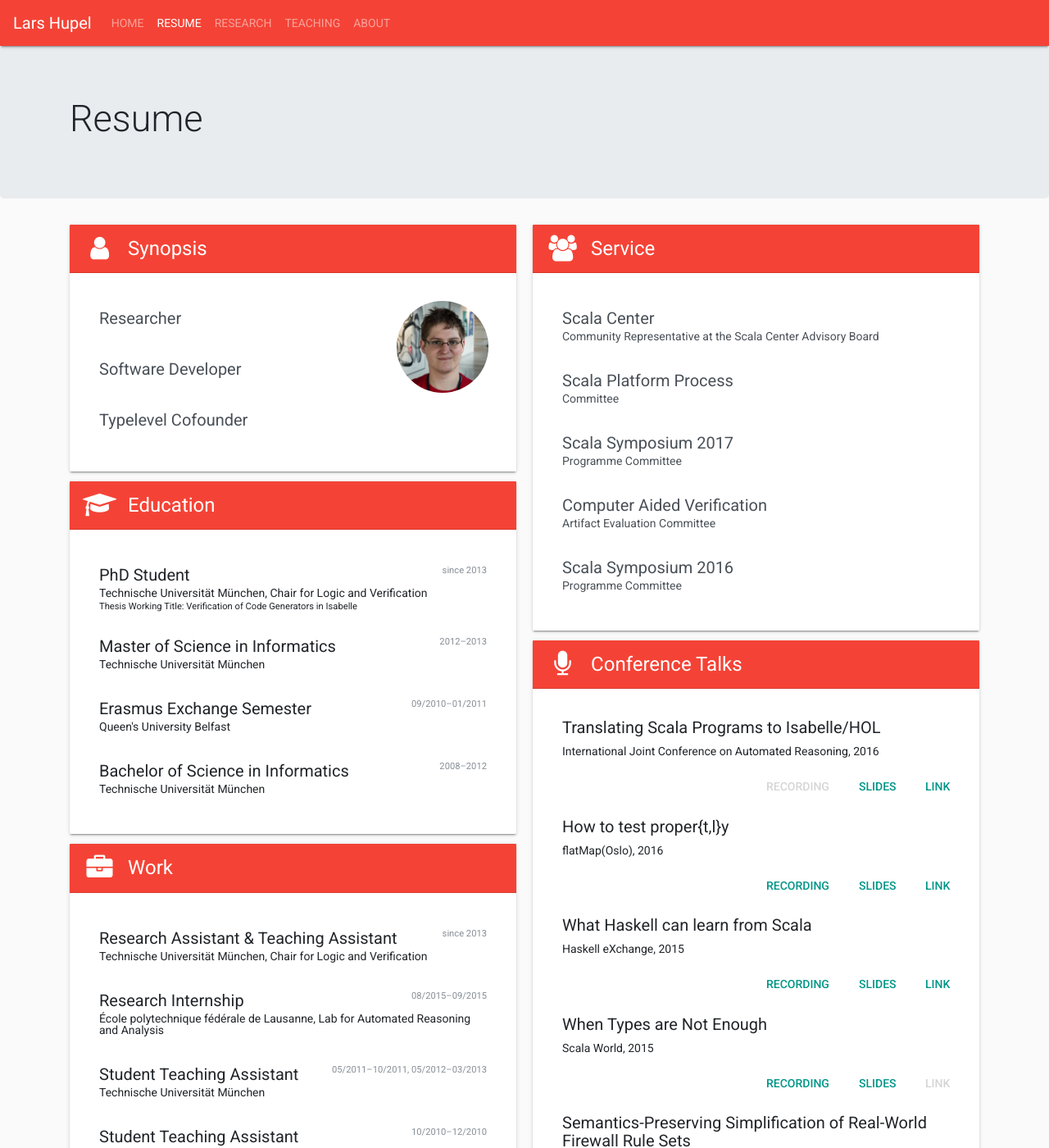
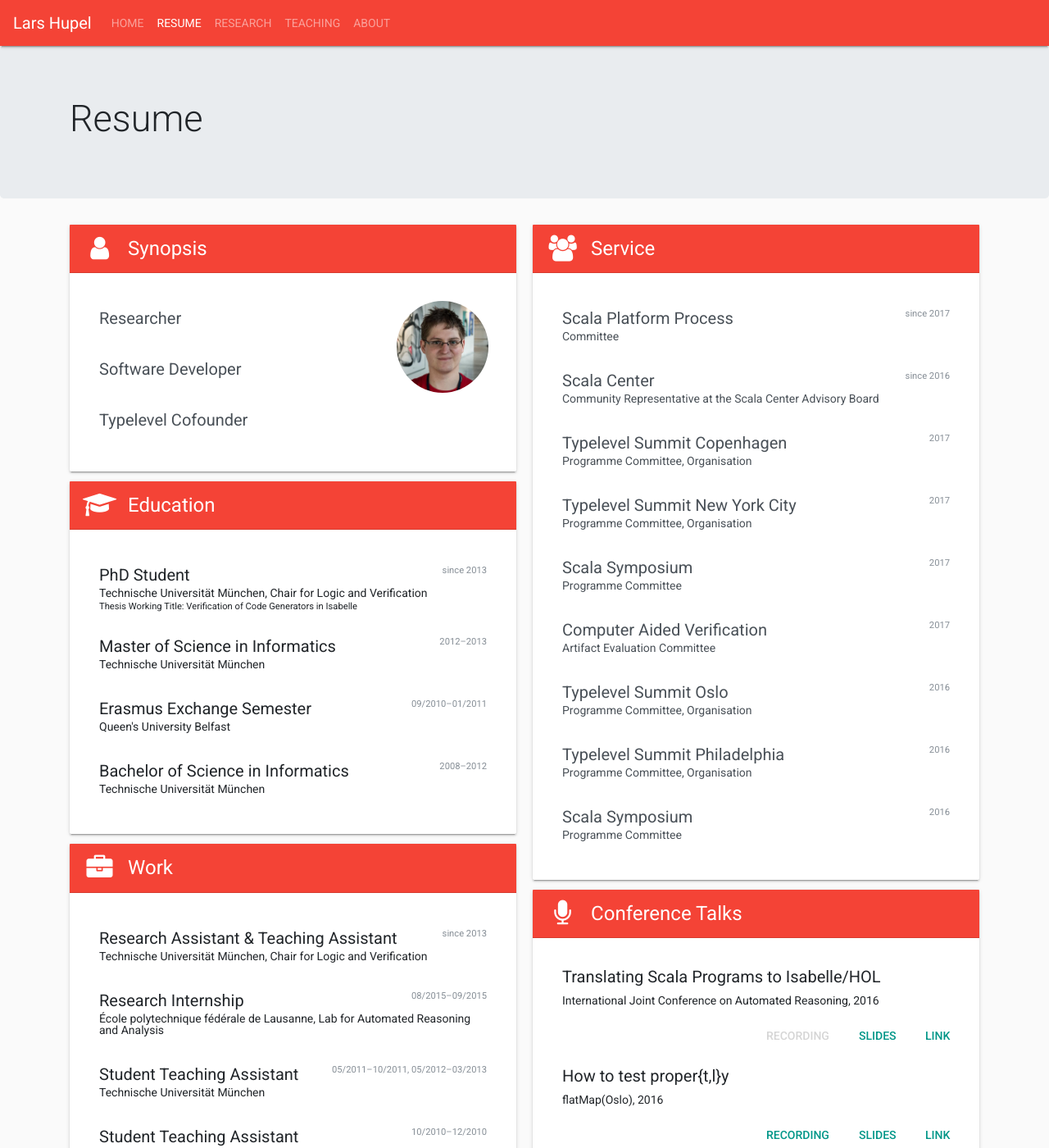
Before and after one commit to larsrh/website, a Jekyll site: the page built from cv.html, in a window 1280 px wide and 1400 px high. Shown: the whole window at 82% size. Built offline with Jekyll 4.4.1, drawn with Linux system fonts in a browser that asks for light colours.

Commit message:
more service

```diff
--- a/_data/service.yml
+++ b/_data/service.yml
@@ -1,15 +1,36 @@
-- text: Scala Symposium 2016
+- text: Scala Symposium
   role: Programme Committee
   link: "http://conf.researchr.org/committee/scala-2016/scala2016-pc"
+  date: 2016
+- text: Typelevel Summit Philadelphia
+  role: "Programme Committee, Organisation"
+  link: "https://typelevel.org/event/2016-03-summit-philadelphia/"
+  date: 2016
+- text: Typelevel Summit Oslo
+  role: "Programme Committee, Organisation"
+  link: "https://typelevel.org/event/2016-05-summit-oslo/"
+  date: 2016
 - text: Computer Aided Verification
   role: Artifact Evaluation Committee
   link: "http://cavconference.org/2017/organization/"
-- text: Scala Symposium 2017
+  date: 2017
+- text: Scala Symposium
   role: Programme Committee
   link: "http://conf.researchr.org/committee/scala-2017/scala-2017-papers-program-committee"
+  date: 2017
+- text: Typelevel Summit New York City
+  role: "Programme Committee, Organisation"
+  link: "https://typelevel.org/event/2017-03-summit-nyc/"
+  date: 2017
+- text: Typelevel Summit Copenhagen
+  role: "Programme Committee, Organisation"
+  link: "https://typelevel.org/event/2017-06-summit-cph/"
+  date: 2017
+- text: Scala Center
+  role: Community Representative at the Scala Center Advisory Board
+  link: "https://scala.epfl.ch/"
+  date: since 2016
 - text: Scala Platform Process
   role: Committee
   link: "https://scalacenter.github.io/platform/"
-- text: Scala Center
-  role: Community Representative at the Scala Center Advisory Board
-  link: "https://scala.epfl.ch/"
+  date: since 2017
--- a/_includes/service.html
+++ b/_includes/service.html
@@ -1,7 +1,10 @@
 <div class="list-group">
   {% for s in site.data.service reversed %}
     <a href="{{ s.link }}" class="list-group-item list-group-item-action flex-column align-items-start">
-      <h5 class="mb-1">{{ s.text }}</h5>
+      <div class="d-flex w-100 justify-content-between">
+        <h5 class="mb-1">{{ s.text }}</h5>
+        <small class="text-muted">{{ s.date }}</small>
+      </div>
       <p class="mb-1">{{ s.role }}</p>
     </a>
   {% endfor %}
```
